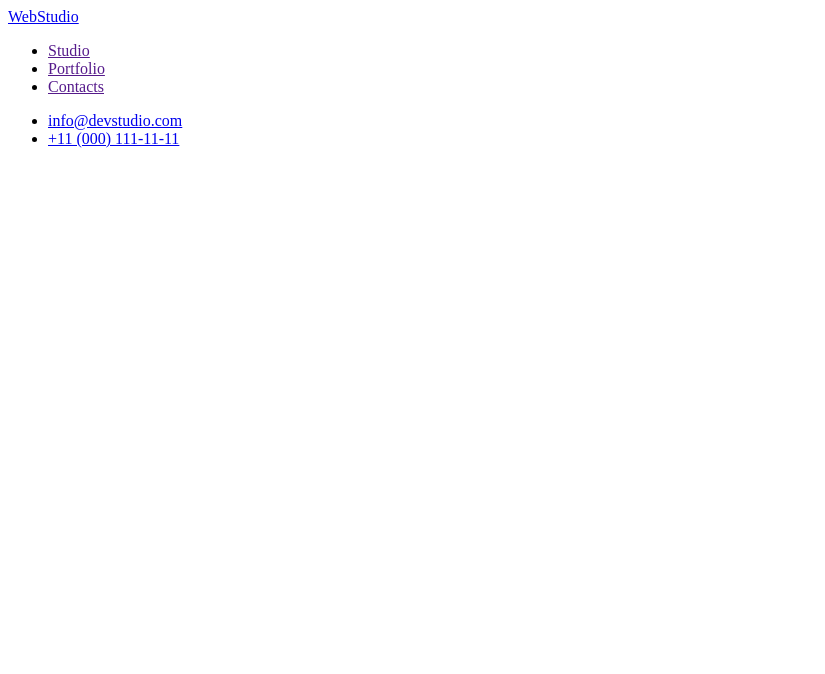
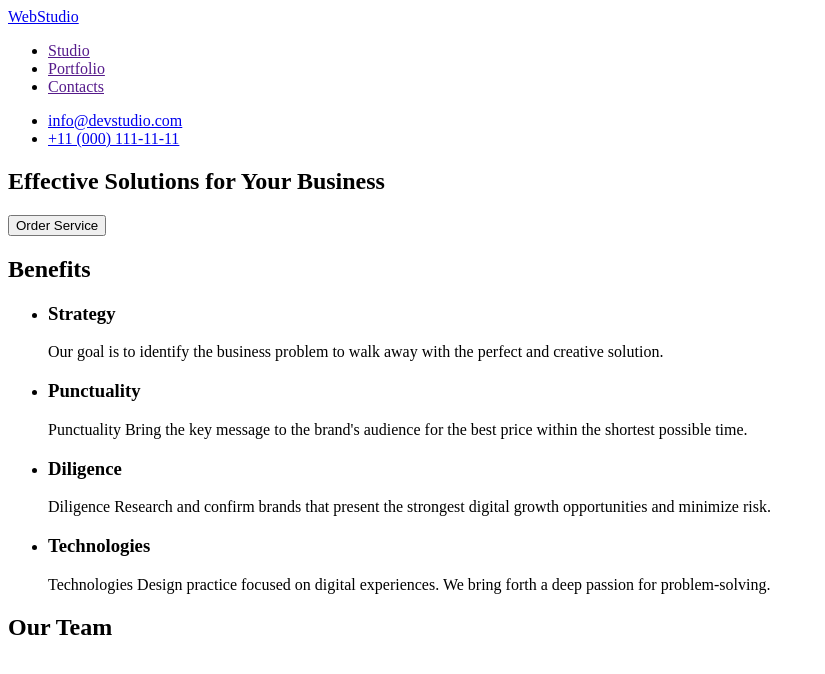
Before and after one commit to MikhailChuza/goit-markup-hw-01, a plain HTML site: page index.html in a window 1280 px wide. Shown: the whole page, without its empty margins (0-825 px from the left). Drawn offline with Linux system fonts and the light colour scheme.

Commit message:
Update index.html

```diff
--- a/index.html
+++ b/index.html
@@ -44,10 +44,68 @@
 <!-- main -->
 
     <main>
-      <section></section>
-      <section></section>
+      <section>
+        <h1>Effective Solutions
+          for Your Business</h1>
+
+          <button type="button">Order Service</button>
+
+
+
+
+      </section>
+
+
+      <section>
+
+<h2>Benefits</h2>
+<ul>
+<li>
+  <h3>Strategy</h3>
+<p>Our goal is to identify the business
+  problem to walk away with the perfect and creative solution. </p>
+</li>
+<li>
+  <h3>Punctuality</h3>
+  <p>Punctuality
+    Bring the key message to the brand's audience for the best price within the shortest possible time.</p>
+
+</li>
+<li>
+  <h3>Diligence</h3>
+  <p>Diligence
+    Research and confirm brands that present the strongest digital growth opportunities and minimize risk.</p>
+
+</li>
+<li>
+  <h3>Technologies</h3>
+  <p>Technologies
+    Design practice focused on digital experiences. We bring forth a deep passion for problem-solving.</p>
+
+</li>
+
+
+
+
+
+
+
+</ul>
+
+
+
+
+      </section>
+      <h2>Our Team</h2>
+
+
+
+
+
       <section></section>
     </main>
-    <footer></footer>
+    <footer>
+
+    </footer>
   </body>
 </html>
```
